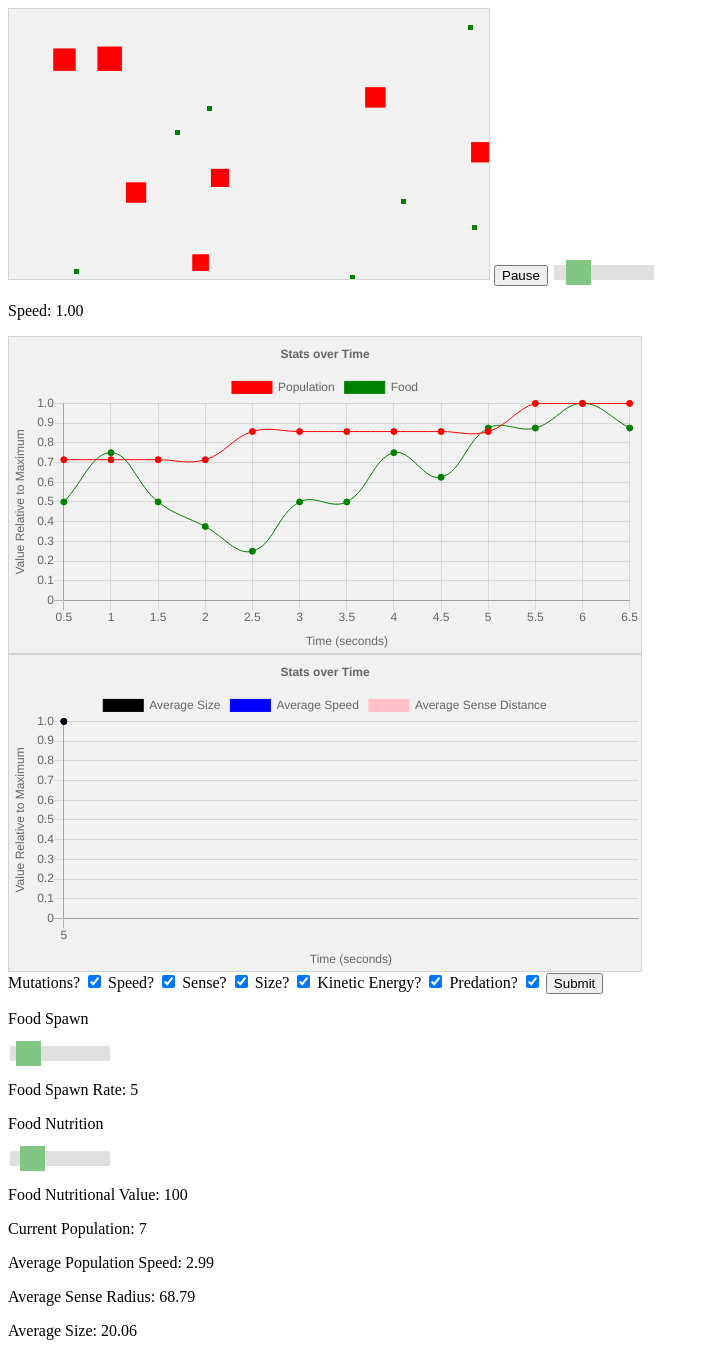
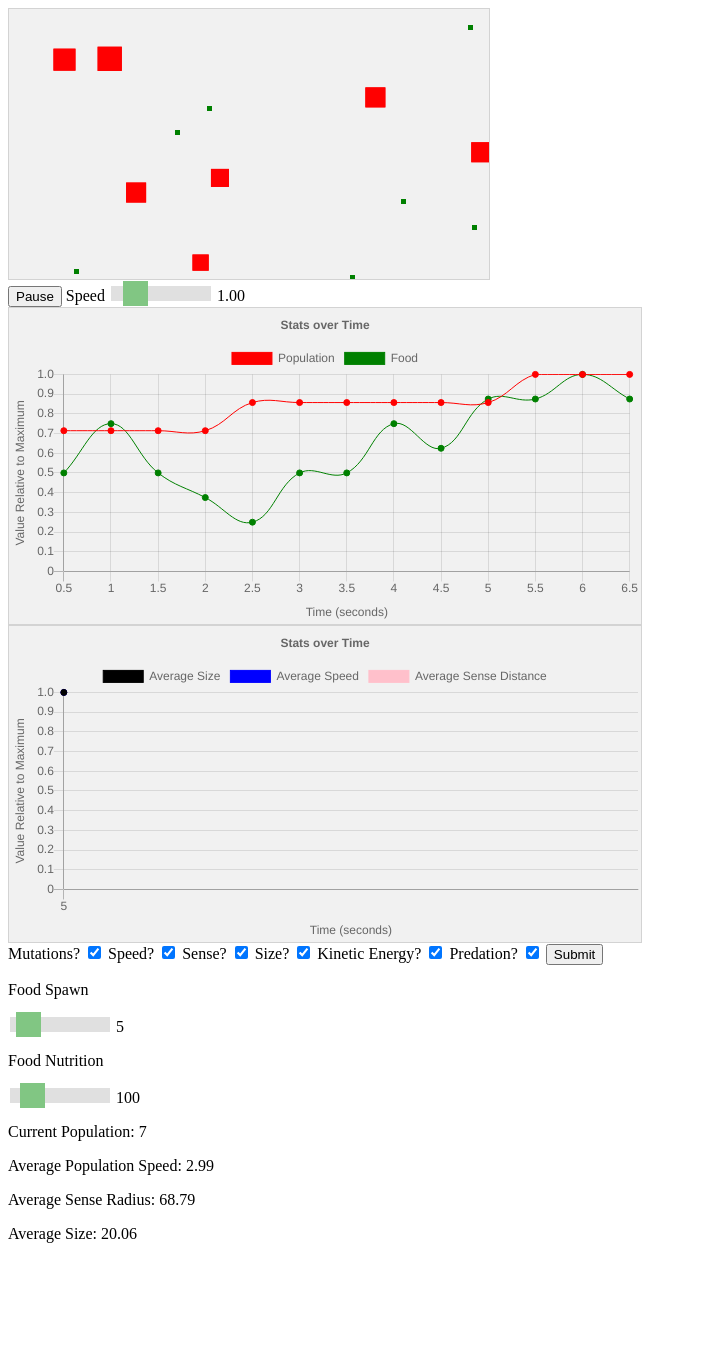
Before and after one commit to GarethHarcombe/bioSimulation, a PHP site: page / in a window 1280 px wide. Shown: the whole page, without its empty margins (0-709 px from the left). After the commit the page ends 1243 px from the top, so only its background shows below. Run offline with PHP 8.4, Linux system fonts and the light colour scheme; some libraries are stand-ins or nearby versions.

Commit message:
Fixed a bug where dragging the speed slider whilst paused would cause the pause button to fail. Also updated UI elements.

```diff
--- a/app.js
+++ b/app.js
@@ -9,6 +9,7 @@ var eating_size_percentage = 0.5;
 var food_value = 100;
 var paused = false;
 var frame_rate = 20;
+var interval;
 
 var population_data = [];
 var food_data = [];
@@ -107,6 +108,9 @@ food_spawn_rate = spawnPHP;
 food_value = nutritionPHP;
 
 sim_speed_slider.oninput = function () {
+    if (paused == true) {
+        pausePlayGame();
+    }
     sim_speed_output.innerHTML = (this.value / 20).toFixed(2);
     frame_rate = 400 / this.value;
     window.clearInterval(interval);
--- a/index.php
+++ b/index.php
@@ -7,10 +7,12 @@
     </head>
     <body onload="startGame()">
         <script src="https://cdn.jsdelivr.net/npm/chart.js@2.8.0"></script>
-
-        <button id="pausePlayButton" type="button">Pause</button>
-        <input type="range" min="4" max="100" value="20" class="slider" id="sim_speed_slider">
-        <p>Speed: <span id="sim_speed_value"></span></p>
+		<div>
+			<button id="pausePlayButton" type="button">Pause</button>
+			Speed
+			<input type="range" min="4" max="100" value="20" class="slider" id="sim_speed_slider">
+			<span id="sim_speed_value"></span>
+		</div>
 
         <div style="width:50%;">
             <canvas id="overall_chart"></canvas>
@@ -49,13 +51,13 @@
         <p>Food Spawn</p>
         <div class="slide_container">
             <input type="range" min="1" max="50" value="5" class="slider" id="food_spawn_slider">
-            <p>Food Spawn Rate: <span id="food_spawn_value"></span></p>
+            <span id="food_spawn_value"></span>
         </div>
 
         <p>Food Nutrition</p>
         <div class="slide_container">
             <input type="range" min="20" max="600" value="100" class="slider" id="food_value_slider">
-            <p>Food Nutritional Value: <span id="food_value_value"></span></p>
+            <span id="food_value_value"></span>
         </div>
 
         <div class="current_information_container">
```
